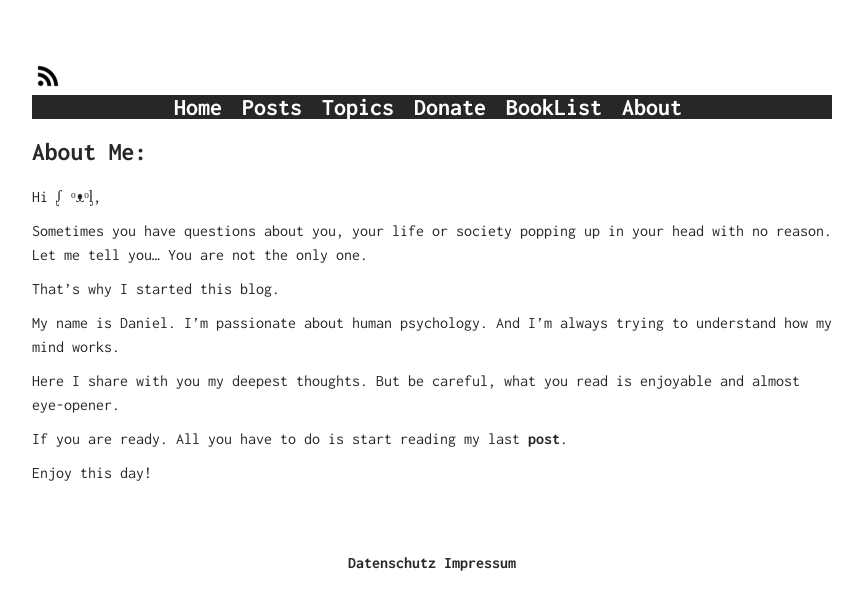
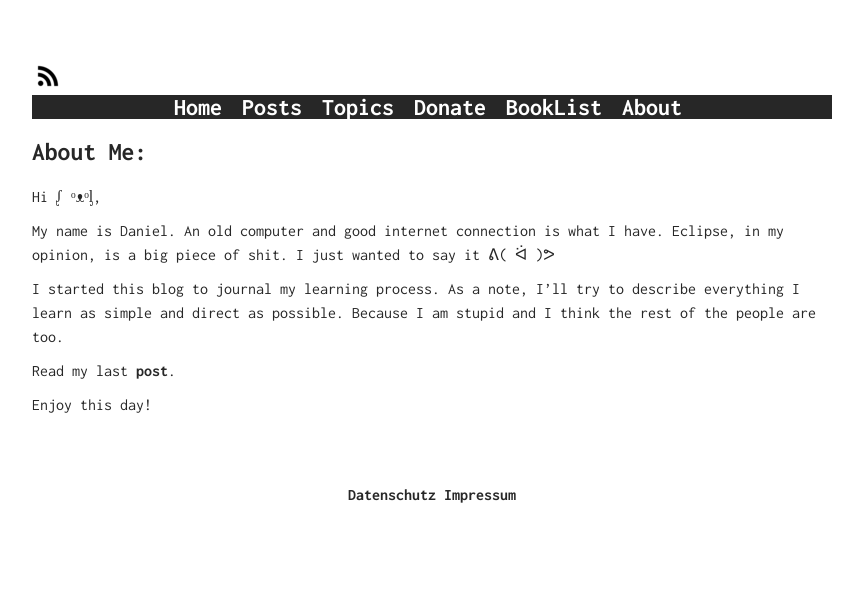
Before and after one commit to daleonpz/baremetallics, a Jekyll site: the page built from me/index.md, in a window 1280 px wide. Shown: the top 610 px of the page, without its empty margins (208-1071 px from the left). Built offline with Jekyll 4.4.1, drawn with Linux system fonts in a browser that asks for light colours; a script that is not in the unit is left out.

Commit message:
update index.md of me site

```diff
--- a/me/index.md
+++ b/me/index.md
@@ -5,24 +5,12 @@ title: About
 
 Hi ᶘ ᵒᴥᵒᶅ,
 
-Sometimes you have questions about you, your life or society popping up in your head with no reason.
-Let me tell you... You are not the only one.
+My name is Daniel. An old computer and good internet connection is what I have.
+Eclipse, in my opinion, is a big piece of shit. I just wanted to say it ᕕ( ᐛ )ᕗ
 
-That's why I started this blog.
+I started this blog to journal my learning process.
+As a note, I'll try to describe everything I learn as simple and direct as possible. Because I am stupid and I think the rest of the people are too.
 
-My name is Daniel.
-I'm passionate about human psychology.
-And I'm always trying to understand how my mind works.
-
-Here I share with you my deepest thoughts.
-But be careful, what you read is enjoyable and almost eye-opener.
-
-If you are ready.
-All you have to do is start reading my last [post]({% for post in site.categories.randomthought limit: 1%}{{ post.url }}   {% endfor %}).
-
+Read my last [post]({% for post in site.categories.randomthought limit: 1%}{{ post.url }}   {% endfor %}).
 
 Enjoy this day!
-
-<!--
-In case you are interested in parkour check this other [site](https://myparkourjournal.com).
--->
```
